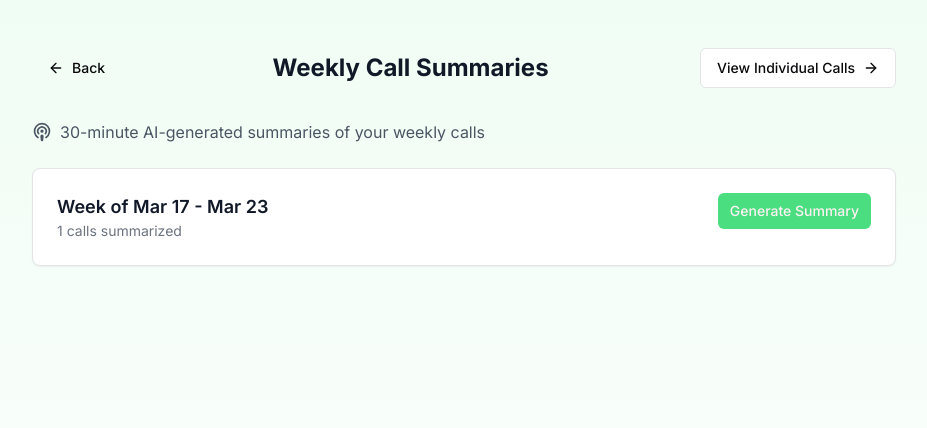
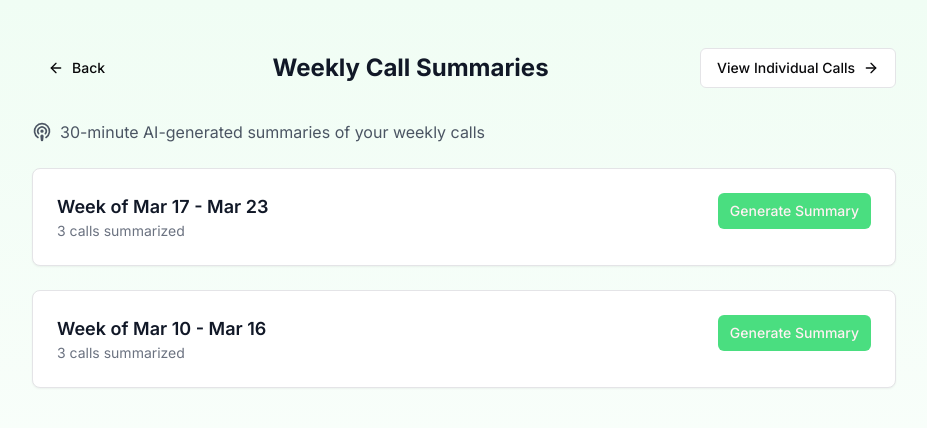
Before and after one commit to sam-ayo/feedback-to-podcast, a React (Vite) app: page /calls in a window 1280 px wide. Shown: the top 428 px of the page, without its empty margins (176-1103 px from the left). Built offline with nearby package versions, Linux system fonts and the light colour scheme.

Commit message:
Add mock data and functionality
This commit adds mock data to the application and makes the application functional.  No further details about implementation are provided.

```diff
--- a/src/pages/WeeklyCallsInsights.tsx
+++ b/src/pages/WeeklyCallsInsights.tsx
@@ -1,3 +1,4 @@
+
 import React from "react";
 import { Card } from "@/components/ui/card";
 import { Button } from "@/components/ui/button";
@@ -69,7 +70,71 @@ const MOCK_CALLS: Call[] = [
       "Marketing strategy needs revision"
     ]
   },
-  // ... keep existing code (other mock calls)
+  {
+    id: 2,
+    platform: "Microsoft Teams",
+    title: "Product Review",
+    date: "2024-03-18T15:30:00",
+    duration: "60 mins",
+    participants: 12,
+    insights: [
+      "New feature requirements outlined",
+      "User feedback analysis presented",
+      "Priority bugs identified for next sprint"
+    ]
+  },
+  {
+    id: 3,
+    platform: "Google Meet",
+    title: "Client Presentation",
+    date: "2024-03-19T14:00:00",
+    duration: "30 mins",
+    participants: 5,
+    insights: [
+      "Client approved proposed design changes",
+      "Budget increase requested for Q2",
+      "Follow-up meeting scheduled for next week"
+    ]
+  },
+  {
+    id: 4,
+    platform: "Zoom",
+    title: "Sales Pipeline Review",
+    date: "2024-03-11T09:00:00",
+    duration: "45 mins",
+    participants: 6,
+    insights: [
+      "Q2 sales targets exceeded expectations",
+      "Three new enterprise leads identified",
+      "Team restructuring proposed for better territory coverage"
+    ]
+  },
+  {
+    id: 5,
+    platform: "Microsoft Teams",
+    title: "Engineering Standup",
+    date: "2024-03-12T11:00:00",
+    duration: "30 mins",
+    participants: 10,
+    insights: [
+      "Code deployment successful",
+      "Performance improvements measured",
+      "Technical debt reduction plan approved"
+    ]
+  },
+  {
+    id: 6,
+    platform: "Zoom",
+    title: "Marketing Strategy",
+    date: "2024-03-13T13:00:00",
+    duration: "60 mins",
+    participants: 7,
+    insights: [
+      "Social media campaign results analyzed",
+      "Content calendar approved for Q2",
+      "New brand guidelines presented"
+    ]
+  }
 ];
 
 const WeeklyCallsInsights = () => {
```
